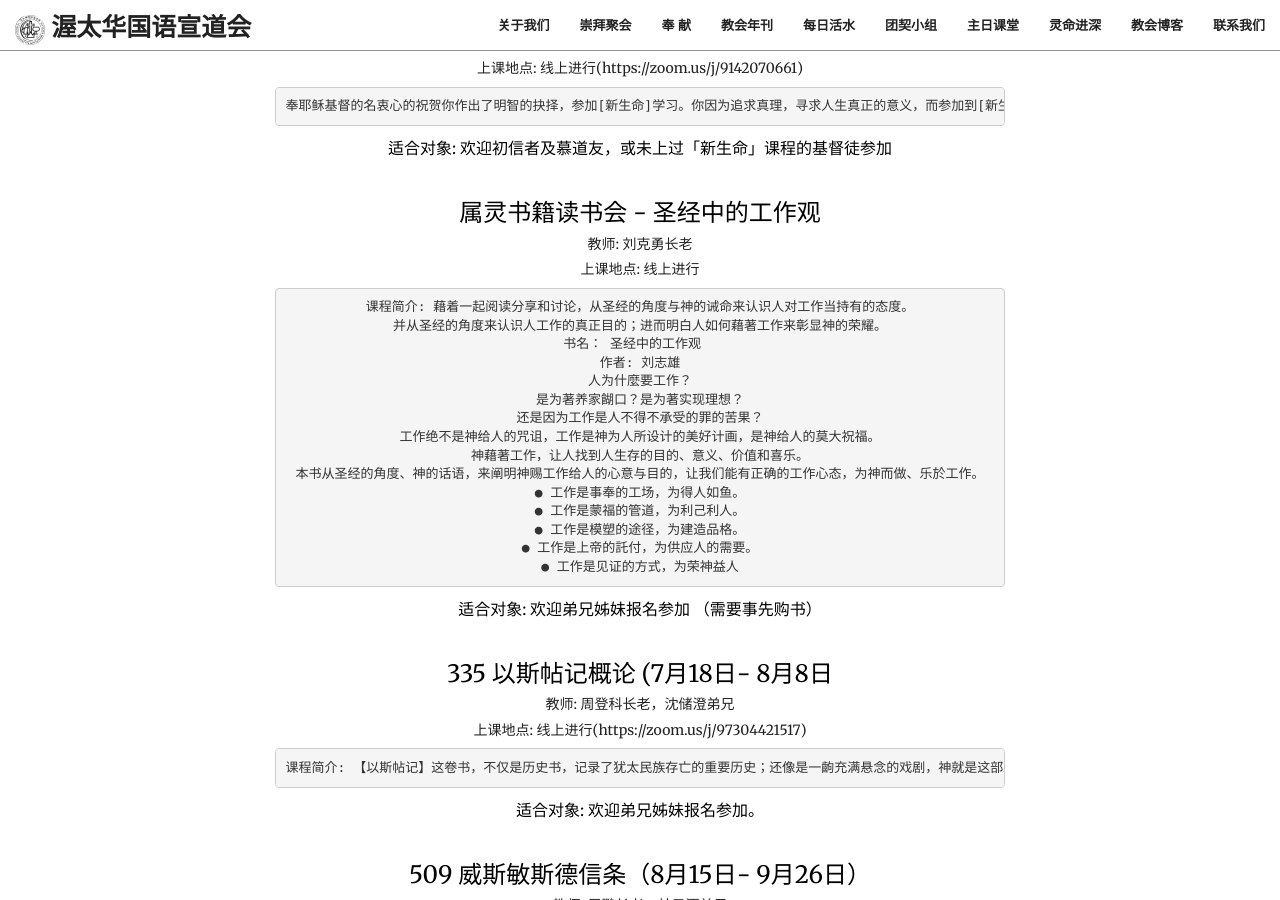
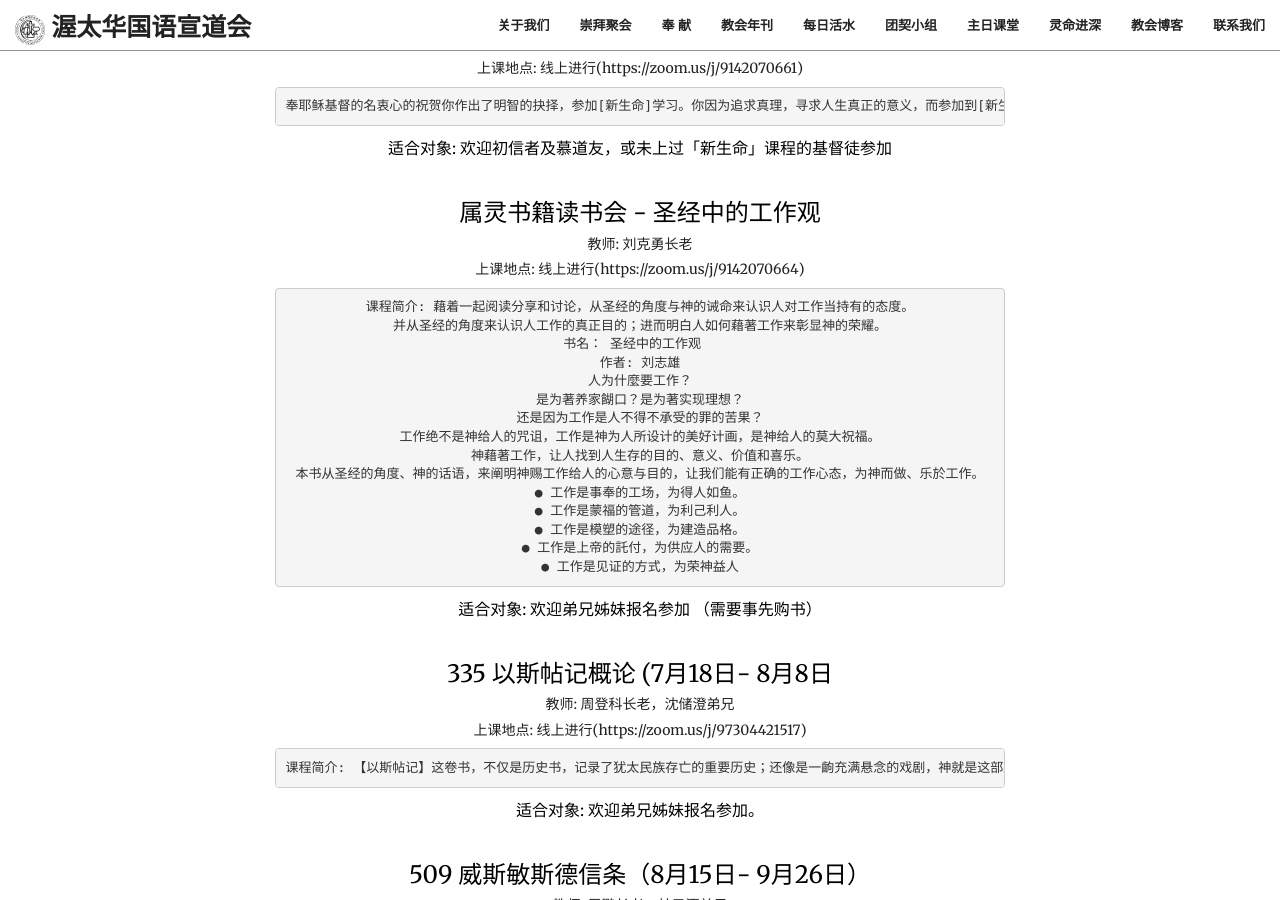
Before and after one commit to JonasYow/ottawaomac, a Jekyll site: the page built from index.html, in a window 1280 px wide and 900 px high, scrolled down 6813 px. Built offline with Jekyll 4.4.1, drawn with Linux system fonts in a browser that asks for light colours; some web fonts are replaced; some of the changed lines change nothing that is shown.

Commit message:
Add zoom meeting

```diff
--- a/_data/sundayschool.yaml
+++ b/_data/sundayschool.yaml
@@ -6,7 +6,7 @@
 
 - title: "属灵书籍读书会 - 圣经中的工作观 "
   teacher: "教师: 刘克勇长老"
-  room: "上课地点: 线上进行"
+  room: "上课地点: 线上进行(https://zoom.us/j/9142070664)"
   content: |
     课程简介: 藉着一起阅读分享和讨论，从圣经的角度与神的诫命来认识人对工作当持有的态度。
     并从圣经的角度来认识人工作的真正目的；进而明白人如何藉著工作来彰显神的荣耀。
```
